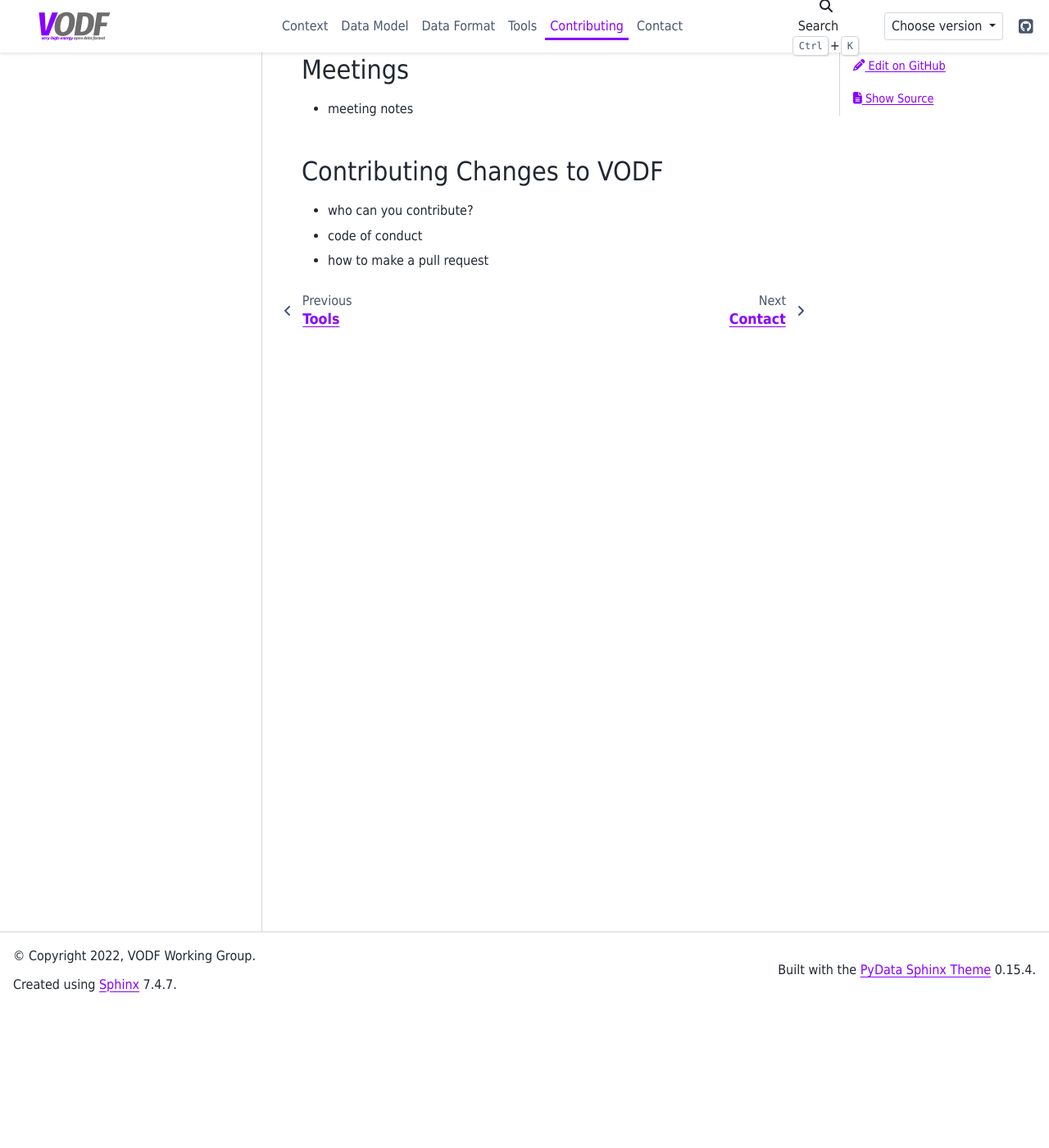
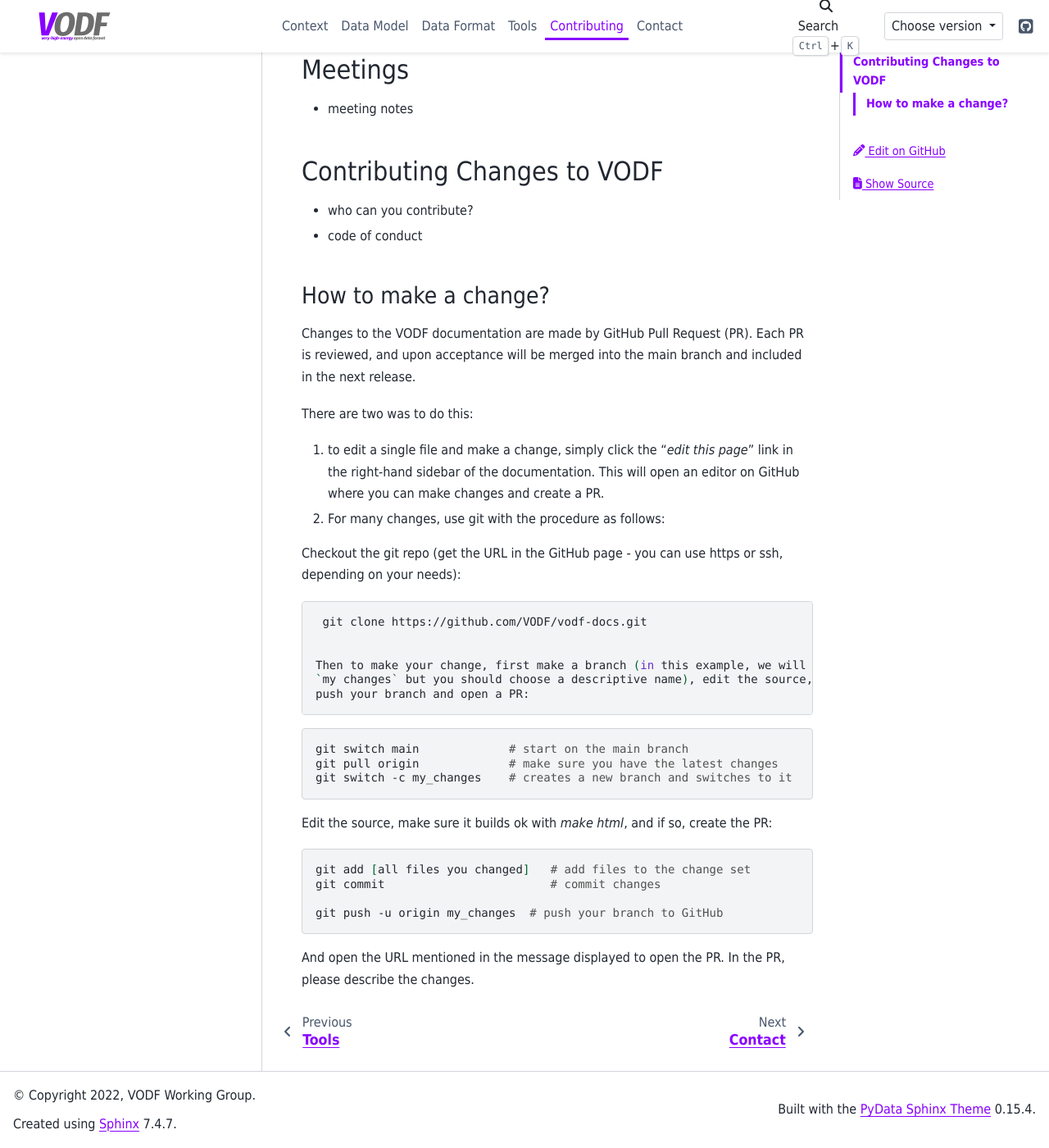
Before and after one commit to VODF/vodf-docs, a Sphinx documentation site: the page built from source/contributing.rst, in a window 1280 px wide and 1400 px high, scrolled down 170 px. Shown: the whole window at 82% size. Built offline with Sphinx 7.4.7 and the PyData theme 0.15.4, drawn with Linux system fonts in a browser that asks for light colours.

Commit message:
Update contributing.rst
Signed-off-by: Karl Kosack <kosack@users.noreply.github.com>

```diff
--- a/source/contributing.rst
+++ b/source/contributing.rst
@@ -13,4 +13,42 @@ Contributing Changes to VODF
 
 - who can you contribute?
 - code of conduct
-- how to make a pull request
+
+How to make a change?
+---------------------
+Changes to the VODF documentation are made by GitHub Pull Request (PR).  Each PR is reviewed,
+and upon acceptance will be merged into the main branch and included in the next release.
+
+There are two was to do this:
+
+1. to edit a single file and make a change, simply click the "*edit this page*" link in the right-hand sidebar of the documentation.  This will open an editor on GitHub where you can make changes and create a PR.
+2. For many changes, use git with the procedure as follows:
+
+Checkout the git repo (get the URL in the GitHub page - you can use https or ssh, depending on your needs):
+
+.. code:: sh
+
+  git clone https://github.com/VODF/vodf-docs.git
+
+
+ Then to make your change, first make a branch (in this example, we will call it
+ `my changes` but you should choose a descriptive name), edit the source,
+ push your branch and open a PR:
+
+.. code:: sh
+
+  git switch main             # start on the main branch
+  git pull origin             # make sure you have the latest changes
+  git switch -c my_changes    # creates a new branch and switches to it
+
+Edit the source, make sure it builds ok with `make html`, and if so, create the PR:
+
+.. code:: sh
+
+  git add [all files you changed]   # add files to the change set
+  git commit                        # commit changes
+
+  git push -u origin my_changes  # push your branch to GitHub
+
+And open the URL mentioned in the message displayed to open the PR. In the PR,
+please describe the changes.
```
